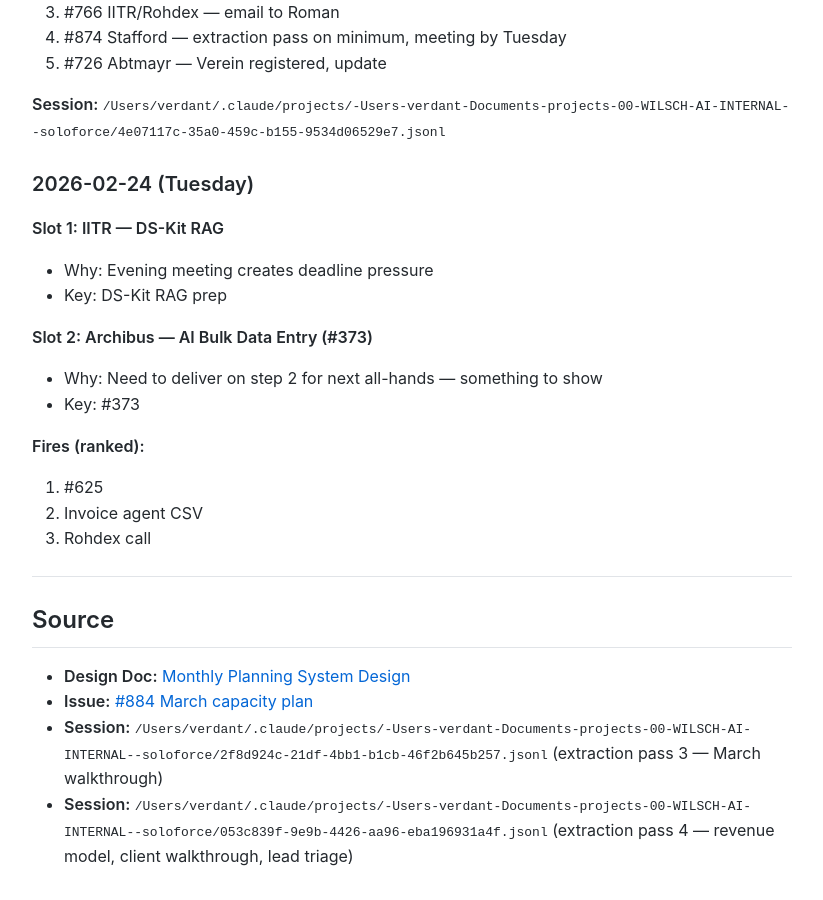
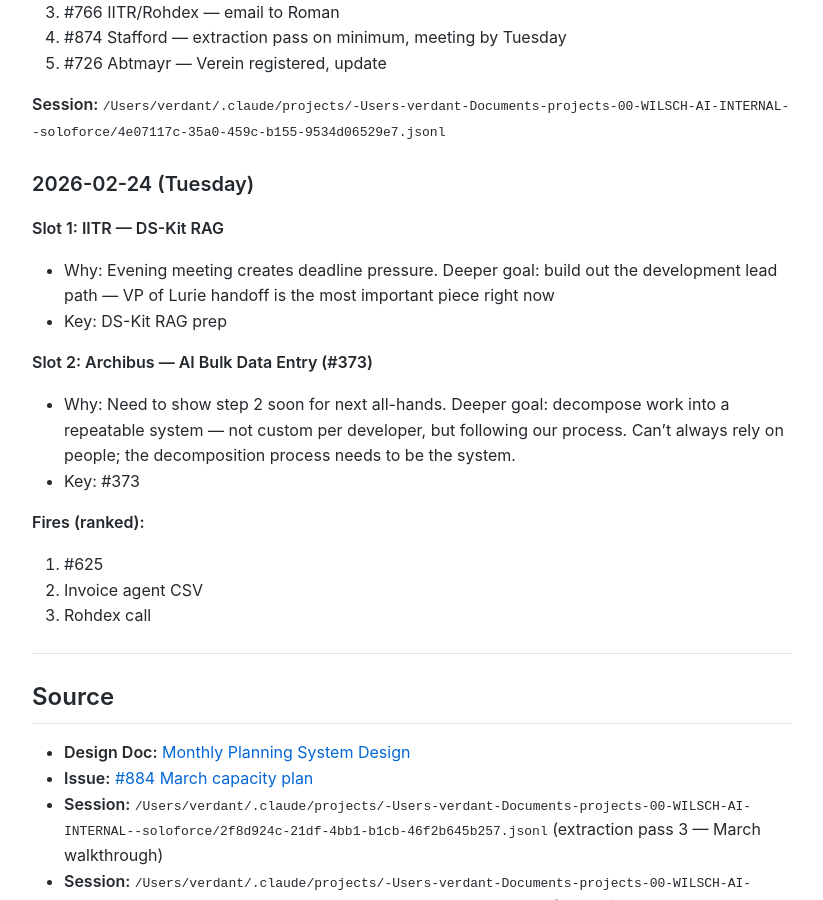
Before and after one commit to MariusWilsch/public-wilsch-ai-pages, a Jekyll site: the page built from project/soloforce/monthly-plan-2026-02-23-to-2026-03-31.md, in a window 1280 px wide and 900 px high, scrolled down 5659 px. Shown: the whole window, without its empty margins (228-1051 px from the left). Built offline with Jekyll 4.4.1, drawn with Linux system fonts in a browser that asks for light colours; our own code applies the rules of GitHub Pages for plain Markdown files.

Commit message:
Sync from hippocampus 2026-02-24

```diff
--- a/project/soloforce/monthly-plan-2026-02-23-to-2026-03-31.md
+++ b/project/soloforce/monthly-plan-2026-02-23-to-2026-03-31.md
@@ -146,11 +146,11 @@ First monthly plan. Testing: if monthly pre-decides direction and daily enforces
 ### 2026-02-24 (Tuesday)
 
 **Slot 1: IITR — DS-Kit RAG**
-- Why: Evening meeting creates deadline pressure
+- Why: Evening meeting creates deadline pressure. Deeper goal: build out the development lead path — VP of Lurie handoff is the most important piece right now
 - Key: DS-Kit RAG prep
 
 **Slot 2: Archibus — AI Bulk Data Entry (#373)**
-- Why: Need to deliver on step 2 for next all-hands — something to show
+- Why: Need to show step 2 soon for next all-hands. Deeper goal: decompose work into a repeatable system — not custom per developer, but following our process. Can't always rely on people; the decomposition process needs to be the system.
 - Key: #373
 
 **Fires (ranked):**
```
